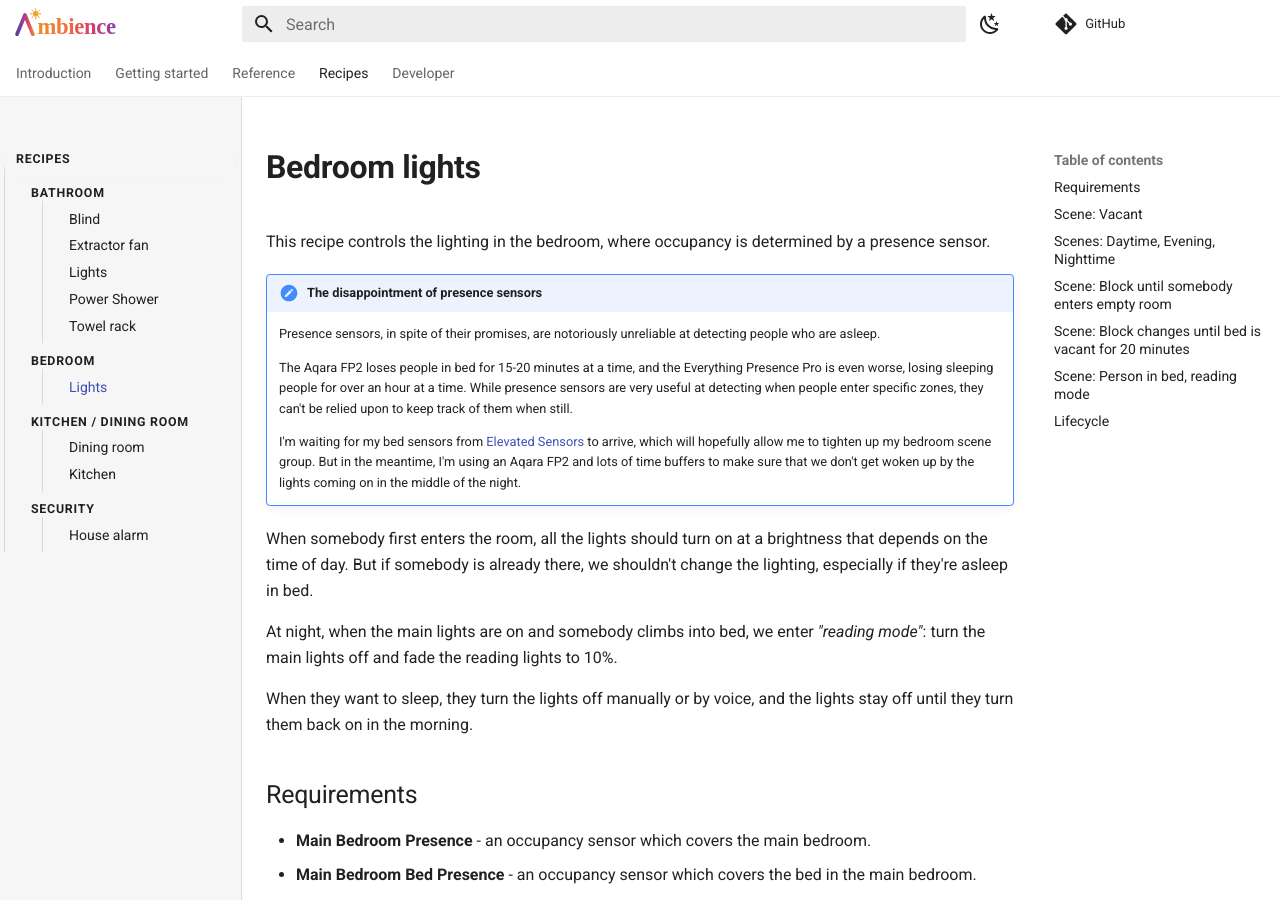
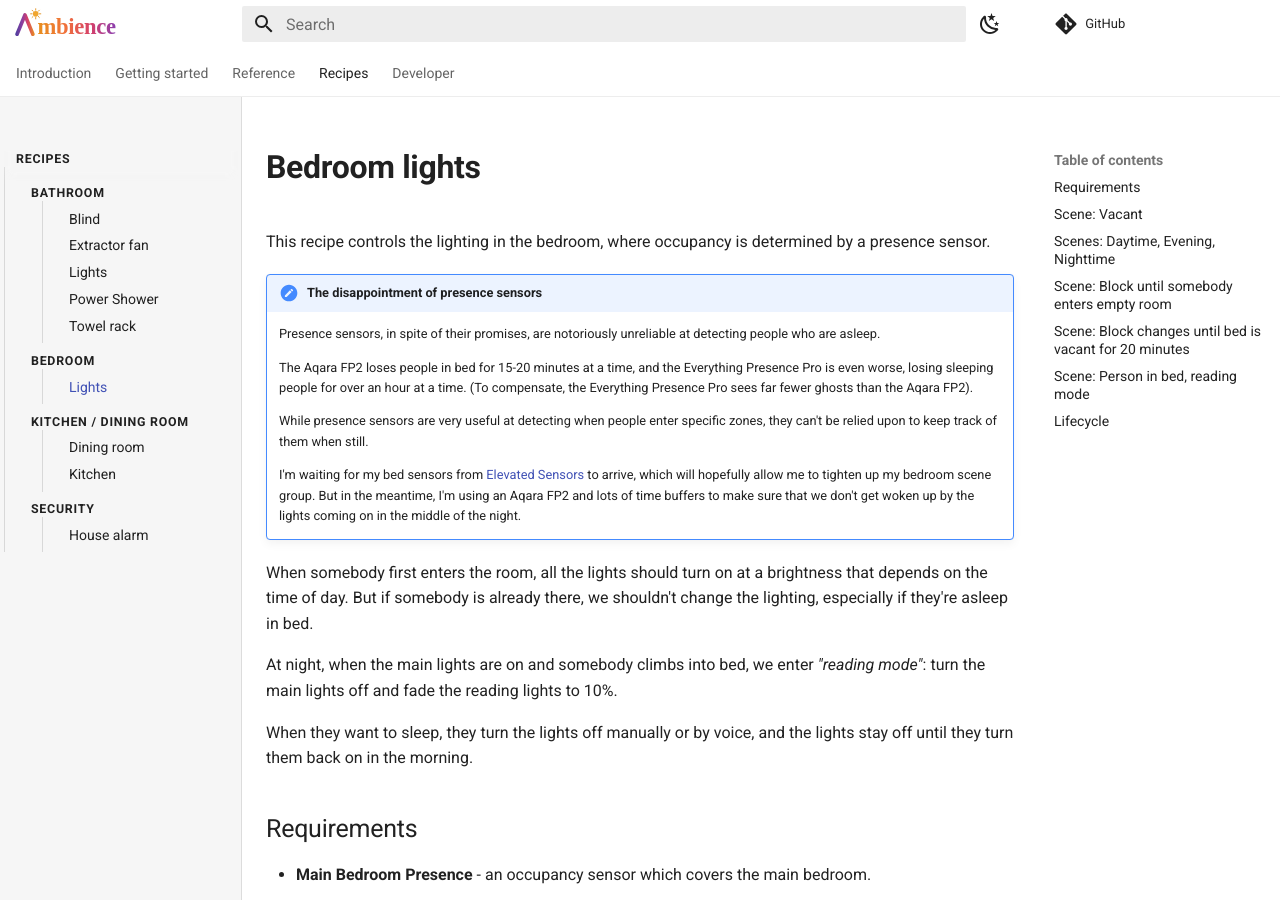
Before and after one commit to clintongormley/ambience, an MkDocs documentation site: the page built from docs/recipes/bedroom/lights.md, in a window 1280 px wide and 900 px high. Built offline with MkDocs 1.6.1 and Material for MkDocs 9.7.7, drawn with Linux system fonts in a browser that asks for light colours; comment, search, counter and statistics services are not loaded.

Commit message:
docs: note the Everything Presence Pro has fewer false positives
Add an aside to the presence-sensor note (and fix a stray capital 'The').

```diff
--- a/docs/recipes/bedroom/lights.md
+++ b/docs/recipes/bedroom/lights.md
@@ -10,8 +10,11 @@ by a presence sensor.
 
     The Aqara FP2 loses people in bed for 15-20 minutes at a time, and the
     Everything Presence Pro is even worse, losing sleeping people for over an hour
-    at a time. While presence sensors are very useful at detecting when people enter
-    specific zones, they can't be relied upon to keep track of them when still.
+    at a time. (To compensate, the Everything Presence Pro sees far fewer ghosts
+    than the Aqara FP2).
+
+    While presence sensors are very useful at detecting when people enter specific
+    zones, they can't be relied upon to keep track of them when still.
 
     I'm waiting for my bed sensors from
     [Elevated Sensors](https://www.elevatedsensors.com/store) to arrive, which will
```
